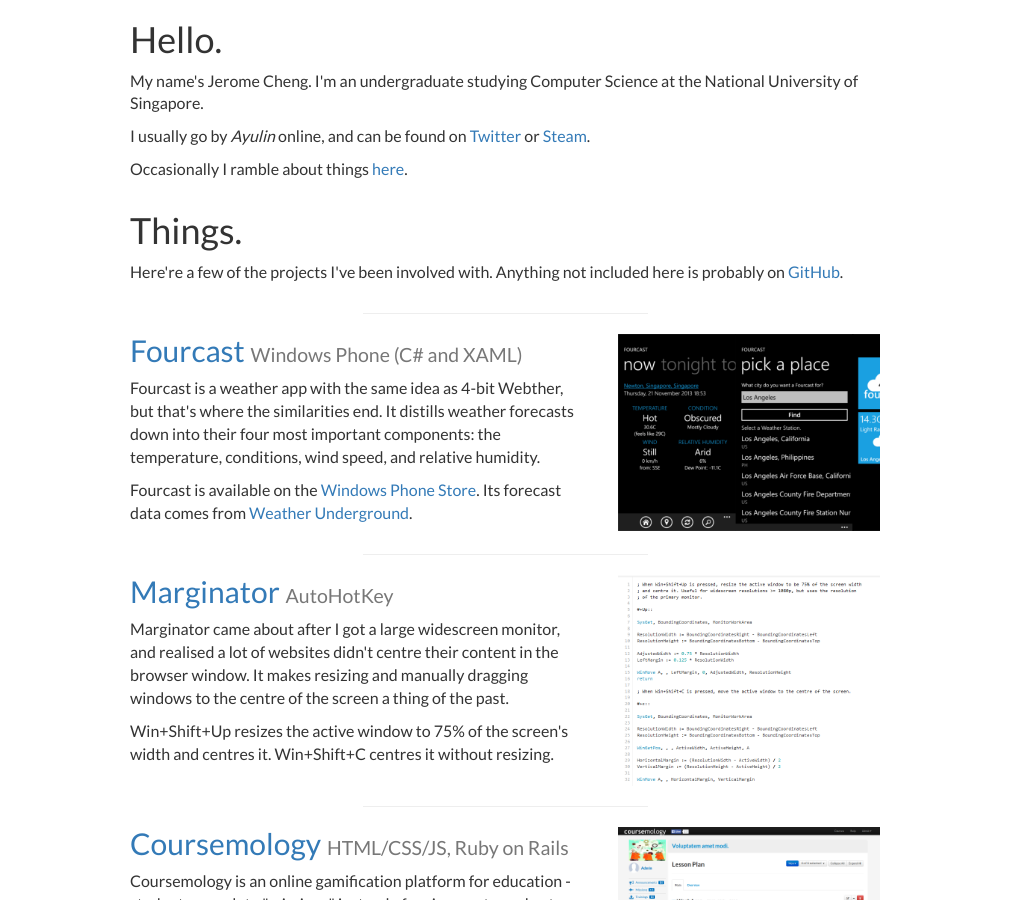
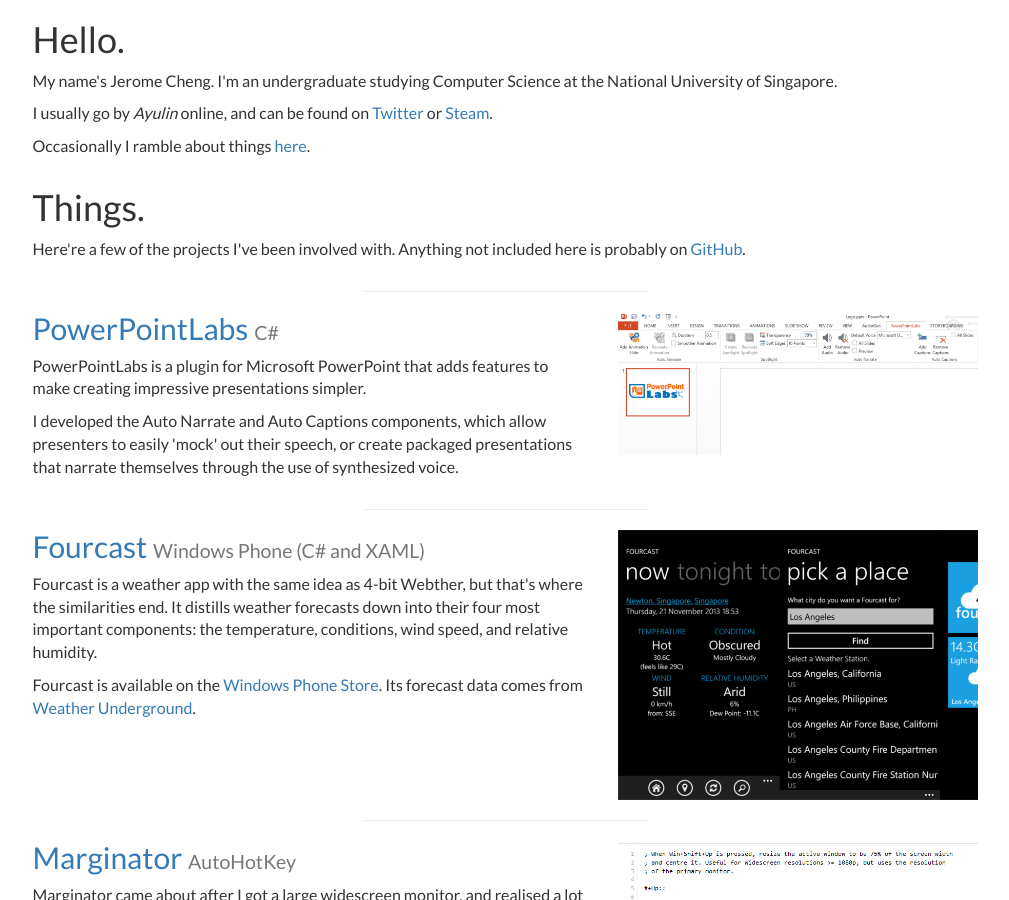
Before and after one commit to jcheng31/ayulin.net, a Jekyll site: the page built from Content/index.html, in a window 1280 px wide and 900 px high. Shown: the whole window, without its empty margins (135-1144 px from the left). Built offline with Jekyll 4.4.1, drawn with Linux system fonts in a browser that asks for light colours; nearby versions of some CDN libraries; Markdown is read by kramdown in place of the engine named in the settings.

Commit message:
Add PowerPointLabs to projects, increase index width.

```diff
--- a/Content/_data/projects.yml
+++ b/Content/_data/projects.yml
@@ -1,3 +1,15 @@
+- {
+    name: PowerPointLabs,
+    platform: C#,
+    url: "http://www.powerpointlabs.info",
+    img: ./img/powerpointlabs.png,
+    description: [
+        "PowerPointLabs is a plugin for Microsoft PowerPoint that adds features to make creating impressive presentations simpler.",
+        "I developed the Auto Narrate and Auto Captions components, which allow presenters to easily 'mock' out their speech,
+         or create packaged presentations that narrate themselves through the use of synthesized voice."
+    ]
+}
+
 - {
     name: Fourcast,
     period: May 2012 to Present,
--- a/Content/index.html
+++ b/Content/index.html
@@ -4,7 +4,7 @@ layout: default
 
 <div class="container main-page-body">
   <div class="row">
-    <div class="col-sm-8 col-sm-offset-2">
+    <div class="col-md-10 col-md-offset-1">
       <h1>
         Hello.
       </h1>
@@ -21,7 +21,7 @@ layout: default
   </div>
 
   <div class="row">
-    <div class="col-sm-8 col-sm-offset-2">
+    <div class="col-md-10 col-md-offset-1">
       <h1>
         Things.
       </h1>
@@ -34,7 +34,7 @@ layout: default
   {% for project in site.data.projects %}
   <hr />
   <div class="row">
-    <div class="col-md-5 col-md-offset-2">
+    <div class="col-md-6 col-md-offset-1">
       <h2 class="no-margin-top">
         {% if project.url %}
         <a href="{{ project.url }}">
@@ -60,7 +60,7 @@ layout: default
       {% endfor %}
     </div>
     {% if project.img %}
-    <img class="img-responsive col-md-3" src="{{ project.img }}" />
+    <img class="img-responsive col-md-4" src="{{ project.img }}" />
     {% endif %}
   </div>
   {% endfor %}
```
Also changed, not shown: Content/img/powerpointlabs.PNG (added).
